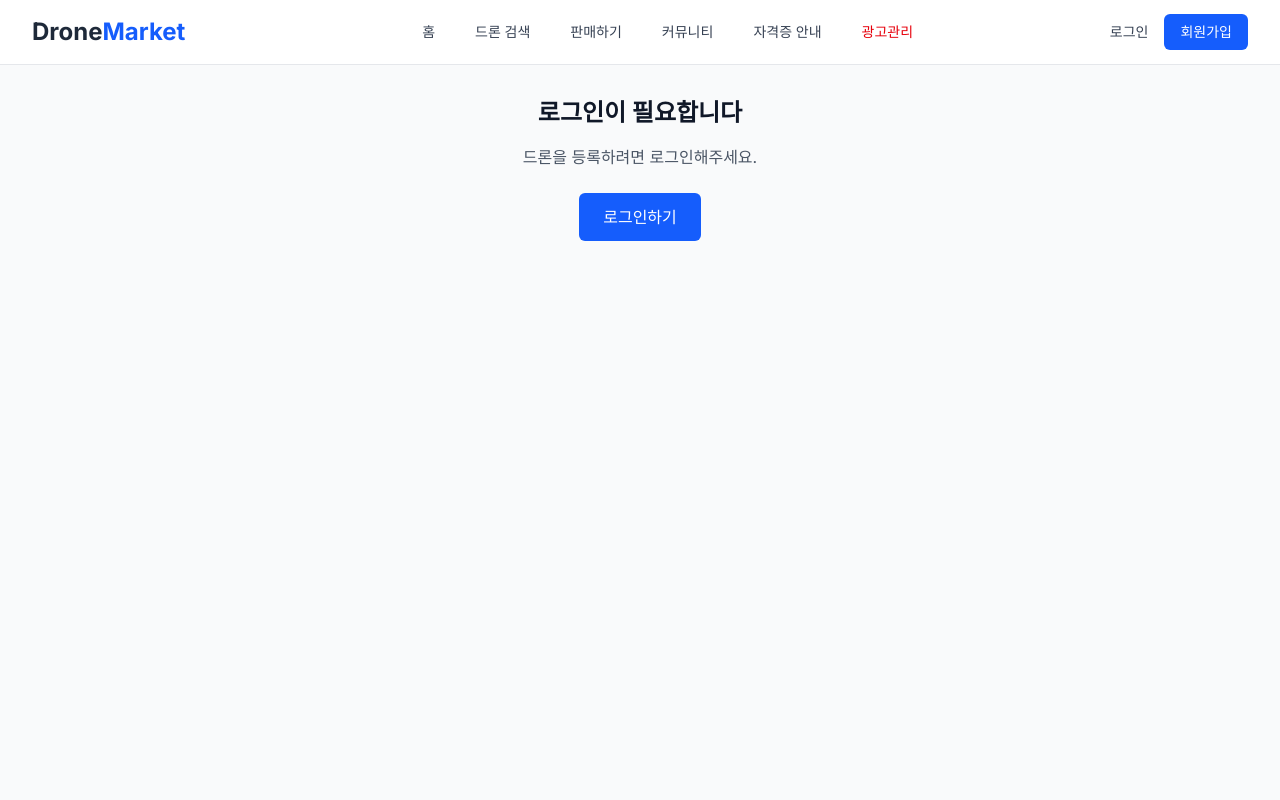
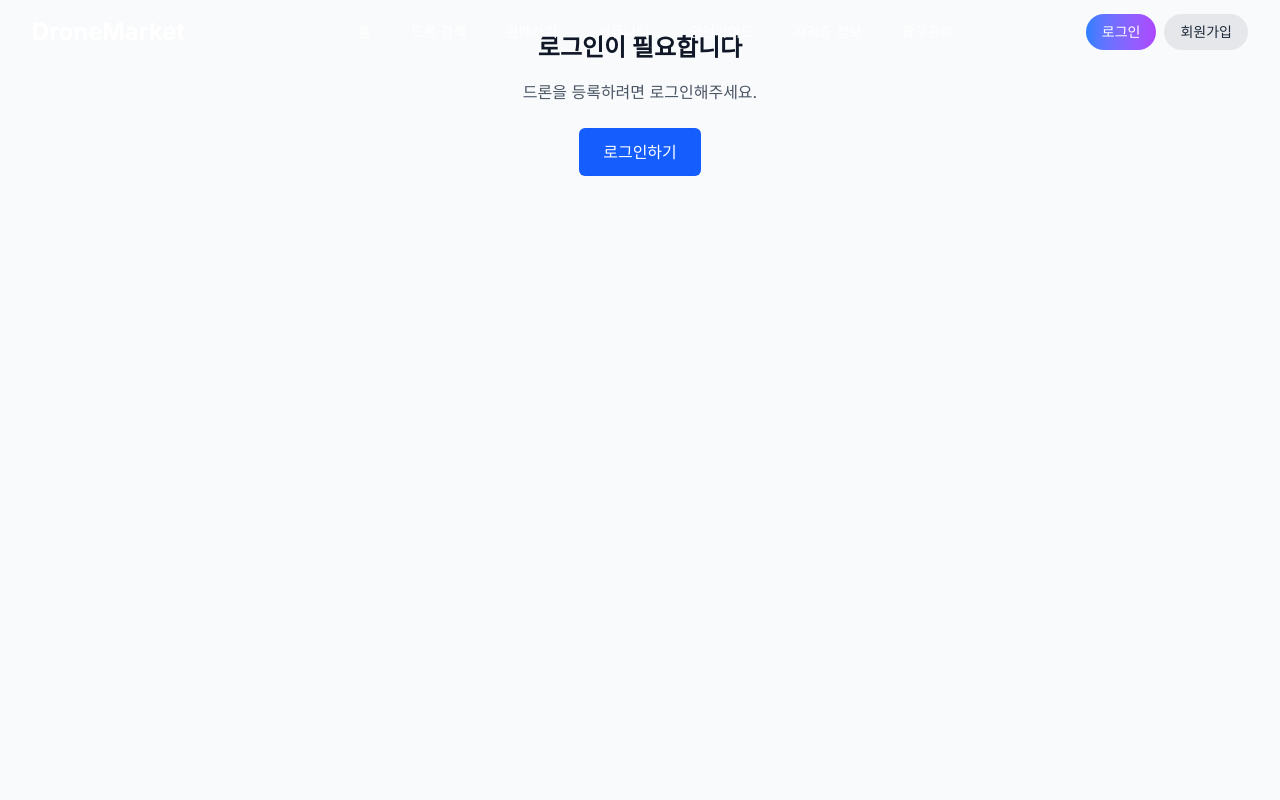
Before and after one commit to yoonyeoul37/drone, a Next.js app: page /sell in a window 1280 px wide. Shown: the top 800 px of the page. Built offline with nearby package versions, Linux system fonts and the light colour scheme.

Commit message:
네비게이션 바 에러 해결 및 최종 디자인 적용

```diff
--- a/src/app/page.tsx
+++ b/src/app/page.tsx
@@ -134,7 +134,8 @@
               </span>
             </p>
 
-            {/* 통계 카드들 */}
+            {/* 통계 카드들 (주석 처리) */}
+            {/*
             <div className="flex flex-wrap justify-center gap-6 mb-12">
               <div className="bg-white/10 backdrop-blur-sm rounded-xl px-6 py-4 border border-white/20 animate-pulse">
                 <div className="text-2xl font-bold text-blue-300">1,234+</div>
@@ -149,6 +150,7 @@
                 <div className="text-sm text-gray-300">활성 회원</div>
               </div>
             </div>
+            */}
 
             {/* 액션 버튼들 */}
             <div className="flex flex-col sm:flex-row gap-6 justify-center">
--- a/src/components/Navbar.tsx
+++ b/src/components/Navbar.tsx
@@ -9,20 +9,16 @@
   const router = useRouter();
   const { user, isLoggedIn, logout } = useAuth();
   const [isMobileMenuOpen, setIsMobileMenuOpen] = useState(false);
-  const [isAdmin, setIsAdmin] = useState(true); // 임시로 관리자로 설정
+  const [isAdmin, setIsAdmin] = useState(true);
   const [isScrolled, setIsScrolled] = useState(false);
   const [isUserMenuOpen, setIsUserMenuOpen] = useState(false);
 
   useEffect(() => {
     const handleScroll = () => {
-      // 10px 이상 스크롤되면 true로 설정
       setIsScrolled(window.scrollY > 10);
     };
 
-    // 스크롤 이벤트 리스너 추가
     window.addEventListener('scroll', handleScroll);
-
-    // 컴포넌트가 언마운트될 때 이벤트 리스너 제거
     return () => {
       window.removeEventListener('scroll', handleScroll);
     };
@@ -31,211 +27,123 @@
   const handleNavigation = (path: string) => {
     router.push(path);
     setIsMobileMenuOpen(false);
+    setIsUserMenuOpen(false);
   };
 
   const handleLogout = () => {
     logout();
+    setIsUserMenuOpen(false);
     router.push('/');
   };
 
   const navClass = isScrolled
-    ? 'fixed top-0 left-0 right-0 bg-black bg-opacity-90 shadow-lg z-50 transition-all duration-300'
-    : 'bg-white shadow-lg border-b border-gray-200 transition-all duration-300';
+    ? 'fixed top-0 left-0 right-0 z-50 bg-white/90 backdrop-blur-md shadow-lg transition-all duration-300'
+    : 'fixed top-0 left-0 right-0 z-50 bg-transparent transition-all duration-300';
 
-  const textColorClass = isScrolled ? 'text-white' : 'text-gray-700';
-  const logoColorClass = isScrolled ? 'text-white' : 'text-blue-600';
-  const logoSubColorClass = isScrolled ? 'text-gray-300' : 'text-gray-800';
-  const adminColorClass = isScrolled ? 'text-yellow-400' : 'text-red-600';
-  const adminHoverColorClass = isScrolled ? 'hover:text-yellow-300' : 'hover:text-red-700';
-  const mobileMenuBgClass = isScrolled ? 'bg-black bg-opacity-90' : 'bg-white';
+  const linkClass = isScrolled ? 'text-gray-800' : 'text-white';
+  const logoClass = isScrolled
+    ? 'bg-gradient-to-r from-blue-500 to-purple-600 text-transparent bg-clip-text'
+    : 'text-white';
 
   return (
     <nav className={navClass}>
       <div className="max-w-7xl mx-auto px-4 sm:px-6 lg:px-8">
         <div className="flex justify-between items-center h-16">
           {/* 로고 */}
-          <div className="flex items-center">
           <div className="flex-shrink-0">
-              <button
-                onClick={() => handleNavigation('/')}
-                className="text-2xl font-bold transition-colors"
-              >
-                <span className={logoSubColorClass}>Drone</span>
-                <span className={logoColorClass}>Market</span>
-              </button>
+            <Link href="/" className="text-2xl font-bold transition-colors duration-300">
+              <span className={logoClass}>
+                DroneMarket
+              </span>
+            </Link>
+          </div>
+
+          {/* 데스크톱 메뉴 */}
+          <div className="hidden md:block">
+            <div className={`ml-10 flex items-baseline space-x-4 ${linkClass}`}>
+              <Link href="/" className="hover:text-blue-400 px-3 py-2 rounded-md text-sm font-medium transition-colors duration-300">홈</Link>
+              <Link href="/search" className="hover:text-blue-400 px-3 py-2 rounded-md text-sm font-medium transition-colors duration-300">드론 검색</Link>
+              <Link href="/sell" className="hover:text-blue-400 px-3 py-2 rounded-md text-sm font-medium transition-colors duration-300">판매하기</Link>
+              <Link href="/community" className="hover:text-blue-400 px-3 py-2 rounded-md text-sm font-medium transition-colors duration-300">커뮤니티</Link>
+              <Link href="/safety-guide" className="hover:text-blue-400 px-3 py-2 rounded-md text-sm font-medium transition-colors duration-300">안전가이드</Link>
+              <Link href="/certifications" className="hover:text-blue-400 px-3 py-2 rounded-md text-sm font-medium transition-colors duration-300">자격증 정보</Link>
+              {isAdmin && <Link href="/admin/ads" className="hover:text-blue-400 px-3 py-2 rounded-md text-sm font-medium transition-colors duration-300">광고관리</Link>}
             </div>
           </div>
 
-          {/* 데스크톱 네비게이션 메뉴 */}
+          {/* 사용자/로그인 버튼 */}
           <div className="hidden md:block">
-            <div className="ml-10 flex items-baseline space-x-4">
-              <button
-                onClick={() => handleNavigation('/')}
-                className={`${textColorClass} hover:text-blue-400 px-3 py-2 rounded-md text-sm font-medium transition-colors`}
-              >
-                홈
+            {isLoggedIn && user ? (
+              <div className="relative">
+                <button onClick={() => setIsUserMenuOpen(!isUserMenuOpen)} className="flex items-center space-x-2 bg-gradient-to-r from-purple-500 to-blue-500 text-white px-4 py-2 rounded-full text-sm font-medium hover:from-purple-600 hover:to-blue-600 transition-all duration-300 transform hover:scale-105">
+                  <span>{user.name}님</span>
+                  <svg className={`w-4 h-4 transition-transform duration-200 ${isUserMenuOpen ? 'rotate-180' : ''}`} fill="none" stroke="currentColor" viewBox="0 0 24 24"><path strokeLinecap="round" strokeLinejoin="round" strokeWidth="2" d="M19 9l-7 7-7-7"></path></svg>
                 </button>
-              <button
-                onClick={() => handleNavigation('/search')}
-                className={`${textColorClass} hover:text-blue-400 px-3 py-2 rounded-md text-sm font-medium transition-colors`}
-              >
-                드론 검색
-              </button>
-              <button
-                onClick={() => handleNavigation('/sell')}
-                className={`${textColorClass} hover:text-blue-400 px-3 py-2 rounded-md text-sm font-medium transition-colors`}
-              >
-                판매하기
-              </button>
-              <button
-                onClick={() => handleNavigation('/community')}
-                className={`${textColorClass} hover:text-blue-400 px-3 py-2 rounded-md text-sm font-medium transition-colors`}
-              >
-                커뮤니티
-              </button>
-              <button
-                onClick={() => handleNavigation('/certifications')}
-                className={`${textColorClass} hover:text-blue-400 px-3 py-2 rounded-md text-sm font-medium transition-colors`}
-              >
-                자격증 안내
-              </button>
-              {isAdmin && (
-                <button
-                  onClick={() => handleNavigation('/admin/ads')}
-                  className={`${adminColorClass} ${adminHoverColorClass} px-3 py-2 rounded-md text-sm font-medium transition-colors`}
-                >
-                  광고관리
-                </button>
+                {isUserMenuOpen && (
+                  <div className="absolute right-0 mt-2 w-48 bg-white rounded-md shadow-lg py-1 z-50 ring-1 ring-black ring-opacity-5">
+                    <button onClick={() => handleNavigation('/mypage')} className="block w-full text-left px-4 py-2 text-sm text-gray-700 hover:bg-gray-100">마이페이지</button>
+                    <button onClick={handleLogout} className="block w-full text-left px-4 py-2 text-sm text-gray-700 hover:bg-gray-100">로그아웃</button>
+                  </div>
                 )}
               </div>
-          </div>
-
-          {/* 사용자 메뉴 */}
-          <div className="hidden md:flex items-center space-x-4">
-            {user ? (
-              <div className="flex items-center space-x-4">
-                <button
-                  onClick={logout}
-                  className={`${textColorClass} hover:text-blue-400 transition-colors text-sm font-medium`}
-                >
-                  로그아웃
+            ) : (
+              <div className="space-x-2">
+                <button onClick={() => handleNavigation('/login')} className="bg-gradient-to-r from-blue-500 to-purple-500 text-white px-4 py-2 rounded-full text-sm font-medium hover:from-blue-600 hover:to-purple-600 transition-all duration-300 transform hover:scale-105">
+                  로그인
                 </button>
-                <Link
-                  href="/mypage"
-                  className="bg-blue-600 text-white px-4 py-2 rounded-md hover:bg-blue-700 transition-colors text-sm font-medium"
-                >
-                  마이페이지
-                </Link>
-              </div>
-            ) : (
-              <div className="flex items-center space-x-4">
-                <Link
-                  href="/login"
-                  className={`${textColorClass} hover:text-blue-400 transition-colors text-sm font-medium`}
-                >
-                  로그인
-                </Link>
-                <Link
-                  href="/signup"
-                  className="bg-blue-600 text-white px-4 py-2 rounded-md hover:bg-blue-700 transition-colors text-sm font-medium"
-                >
+                <button onClick={() => handleNavigation('/signup')} className="bg-gray-200 text-gray-800 px-4 py-2 rounded-full text-sm font-medium hover:bg-gray-300 transition-colors duration-300">
                   회원가입
-                </Link>
+                </button>
               </div>
             )}
           </div>
 
           {/* 모바일 메뉴 버튼 */}
-          <div className="md:hidden">
-            <button
-              onClick={() => setIsMobileMenuOpen(!isMobileMenuOpen)}
-              className={`${textColorClass} hover:text-blue-400 focus:outline-none`}
-            >
-              <svg className="h-6 w-6" fill="none" viewBox="0 0 24 24" stroke="currentColor">
-                <path strokeLinecap="round" strokeLinejoin="round" strokeWidth={2} d="M4 6h16M4 12h16M4 18h16" />
+          <div className="md:hidden flex items-center">
+            <button onClick={() => setIsMobileMenuOpen(!isMobileMenuOpen)} className={`inline-flex items-center justify-center p-2 rounded-md ${linkClass} hover:bg-gray-200 hover:text-gray-800 focus:outline-none`}>
+              <svg className="h-6 w-6" stroke="currentColor" fill="none" viewBox="0 0 24 24">
+                <path strokeLinecap="round" strokeLinejoin="round" strokeWidth="2" d={isMobileMenuOpen ? "M6 18L18 6M6 6l12 12" : "M4 6h16M4 12h16M4 18h16"} />
               </svg>
             </button>
           </div>
         </div>
+      </div>
 
-        {/* 모바일 네비게이션 메뉴 */}
+      {/* 모바일 메뉴 */}
       {isMobileMenuOpen && (
-          <div className={`md:hidden ${mobileMenuBgClass}`}>
-            <div className="px-2 pt-2 pb-3 space-y-1 sm:px-3 border-t border-gray-700">
-              <button
-                onClick={() => handleNavigation('/')}
-                className={`${textColorClass} hover:text-blue-400 block px-3 py-2 rounded-md text-base font-medium w-full text-left`}
-              >
-                홈
-              </button>
-              <button
-                onClick={() => handleNavigation('/search')}
-                className={`${textColorClass} hover:text-blue-400 block px-3 py-2 rounded-md text-base font-medium w-full text-left`}
-              >
-                드론 검색
-              </button>
-              <button
-                onClick={() => handleNavigation('/sell')}
-                className={`${textColorClass} hover:text-blue-400 block px-3 py-2 rounded-md text-base font-medium w-full text-left`}
-              >
-                판매하기
-              </button>
-              <button
-                onClick={() => handleNavigation('/community')}
-                className={`${textColorClass} hover:text-blue-400 block px-3 py-2 rounded-md text-base font-medium w-full text-left`}
-              >
-                커뮤니티
-              </button>
-              <button
-                onClick={() => handleNavigation('/certifications')}
-                className={`${textColorClass} hover:text-blue-400 block px-3 py-2 rounded-md text-base font-medium w-full text-left`}
-              >
-                자격증 안내
-              </button>
-              {isAdmin && (
-                <button
-                  onClick={() => handleNavigation('/admin/ads')}
-                  className={`${adminColorClass} ${adminHoverColorClass} block px-3 py-2 rounded-md text-base font-medium w-full text-left`}
-                >
-                  광고관리
-                </button>
-              )}
-              <hr className="my-2 border-gray-600" />
-              {user ? (
-                <>
-                  <button
-                    onClick={() => handleNavigation('/mypage')}
-                    className={`${textColorClass} hover:text-blue-400 block px-3 py-2 rounded-md text-base font-medium w-full text-left`}
-                  >
-                    마이페이지
-                  </button>
-                  <button
-                    onClick={handleLogout}
-                    className="text-red-400 hover:text-red-300 block px-3 py-2 rounded-md text-base font-medium w-full text-left"
-                  >
-                    로그아웃
-                  </button>
-                </>
+        <div className="md:hidden bg-white/95 backdrop-blur-md">
+          <div className="px-2 pt-2 pb-3 space-y-1 sm:px-3">
+            <button onClick={() => handleNavigation('/')} className="text-gray-800 hover:bg-gray-200 block px-3 py-2 rounded-md text-base font-medium w-full text-left">홈</button>
+            <button onClick={() => handleNavigation('/search')} className="text-gray-800 hover:bg-gray-200 block px-3 py-2 rounded-md text-base font-medium w-full text-left">드론 검색</button>
+            <button onClick={() => handleNavigation('/sell')} className="text-gray-800 hover:bg-gray-200 block px-3 py-2 rounded-md text-base font-medium w-full text-left">판매하기</button>
+            <button onClick={() => handleNavigation('/community')} className="text-gray-800 hover:bg-gray-200 block px-3 py-2 rounded-md text-base font-medium w-full text-left">커뮤니티</button>
+            <button onClick={() => handleNavigation('/safety-guide')} className="text-gray-800 hover:bg-gray-200 block px-3 py-2 rounded-md text-base font-medium w-full text-left">안전가이드</button>
+            <button onClick={() => handleNavigation('/certifications')} className="text-gray-800 hover:bg-gray-200 block px-3 py-2 rounded-md text-base font-medium w-full text-left">자격증 정보</button>
+            {isAdmin && <button onClick={() => handleNavigation('/admin/ads')} className="text-gray-800 hover:bg-gray-200 block px-3 py-2 rounded-md text-base font-medium w-full text-left">광고관리</button>}
+          </div>
+          <div className="pt-4 pb-3 border-t border-gray-200">
+            {isLoggedIn && user ? (
+              <div className="px-5">
+                <p className="text-base font-medium text-gray-800">{user.name}</p>
+                <p className="text-sm font-medium text-gray-500">{user.email}</p>
+                <div className="mt-3 space-y-1">
+                  <button onClick={() => handleNavigation('/mypage')} className="block px-3 py-2 rounded-md text-base font-medium text-gray-700 hover:bg-gray-200 w-full text-left">마이페이지</button>
+                  <button onClick={handleLogout} className="block px-3 py-2 rounded-md text-base font-medium text-gray-700 hover:bg-gray-200 w-full text-left">로그아웃</button>
+                </div>
+              </div>
             ) : (
-                <>
-                  <button
-                    onClick={() => handleNavigation('/login')}
-                    className={`${textColorClass} hover:text-blue-400 block px-3 py-2 rounded-md text-base font-medium w-full text-left`}
-                  >
+              <div className="px-5 space-y-2">
+                <button onClick={() => handleNavigation('/login')} className="w-full text-center bg-blue-500 text-white px-4 py-2 rounded-md text-base font-medium hover:bg-blue-600 transition-colors duration-300">
                   로그인
                 </button>
-                  <button
-                    onClick={() => handleNavigation('/signup')}
-                    className={`${textColorClass} hover:text-blue-400 block px-3 py-2 rounded-md text-base font-medium w-full text-left`}
-                  >
+                <button onClick={() => handleNavigation('/signup')} className="w-full text-center bg-gray-200 text-gray-800 px-4 py-2 rounded-md text-base font-medium hover:bg-gray-300 transition-colors duration-300">
                   회원가입
                 </button>
-                </>
+              </div>
             )}
           </div>
         </div>
       )}
-      </div>
     </nav>
   );
 }
```
Lines whose indentation alone changed are shown as unchanged.
